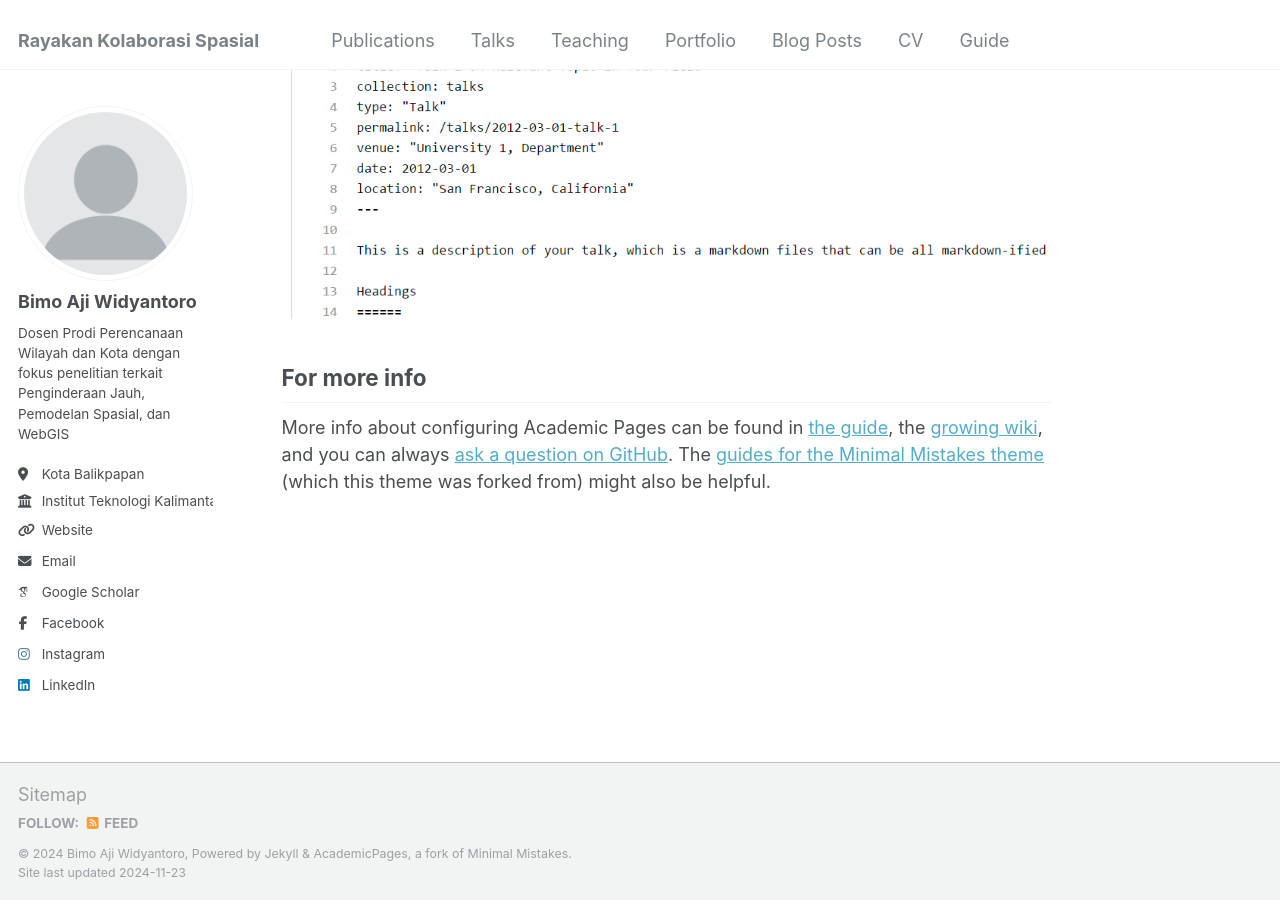
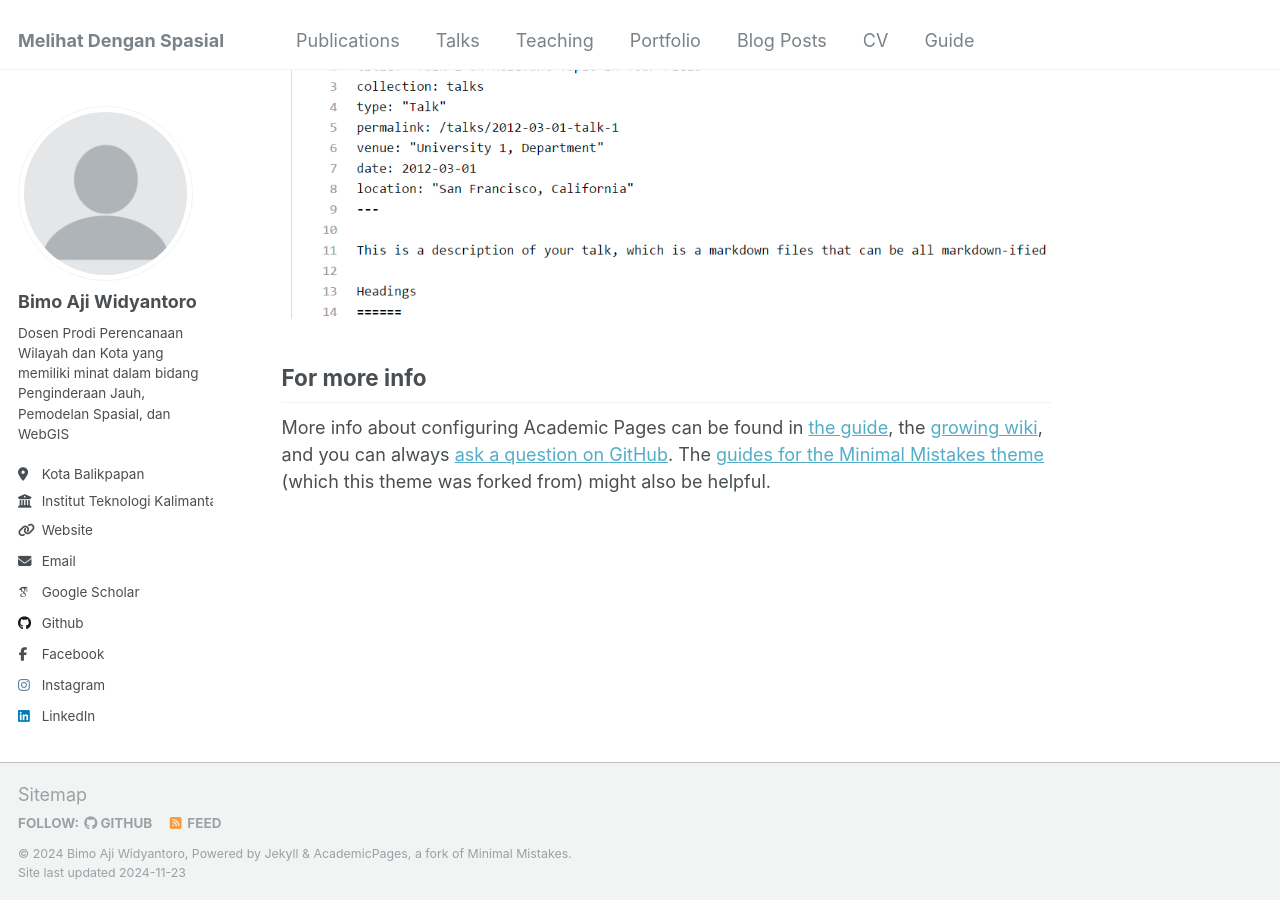
Before and after one commit to bawidyantoro/bawidyantoro.github.io, a Jekyll site: the page built from _pages/about.md, in a window 1280 px wide and 900 px high, scrolled down 2643 px. Built offline with Jekyll 4.4.1, drawn with Linux system fonts in a browser that asks for light colours; some web fonts are replaced.

Commit message:
Update _config.yml

```diff
--- a/_config.yml
+++ b/_config.yml
@@ -8,11 +8,11 @@
 
 # Basic Site Settings
 locale                   : "en-US"
-title                    : "Rayakan Kolaborasi Spasial"
+title                    : "Melihat Dengan Spasial"
 title_separator          : "-"
 name                     : &name "Bimo Aji Widyantoro"
 description              : &description "Dosen Perencanaan Wilayah dan Kota, ITK"
-url                      : https://bawidyantoro.github.io # the base hostname & protocol for your site e.g. "https://[your GitHub username].github.io"
+url                      : "https://bawidyantoro.github.io" # the base hostname & protocol for your site e.g. "https://[your GitHub username].github.io"
 baseurl                  : "" # the subpath of your site, e.g. "/blog"
 repository               : "bawidyantoro/bawidyantoro.github.io"
 
@@ -24,7 +24,7 @@ author:
   avatar           : "profile.png"
   name             : "Bimo Aji Widyantoro"
   pronouns         : # example: "she/her"
-  bio              : "Dosen Prodi Perencanaan Wilayah dan Kota dengan fokus penelitian terkait Penginderaan Jauh, Pemodelan Spasial, dan WebGIS"
+  bio              : "Dosen Prodi Perencanaan Wilayah dan Kota yang memiliki minat dalam bidang Penginderaan Jauh, Pemodelan Spasial, dan WebGIS"
   location         : "Kota Balikpapan"
   employer         : "Institut Teknologi Kalimantan"
   uri              : "https://bawidyantoro.github.io"
@@ -44,7 +44,7 @@ author:
   bitbucket        : # Username - Update with your username on the site
   codepen          : # Username
   dribbble         : # Username
-  github           : # "bawidyantoro"
+  github           : "bawidyantoro"
   kaggle           : # Username
   stackoverflow    : # User number or user number and name (i.e., use "1" or "1/jeff-atwood")
 
```
